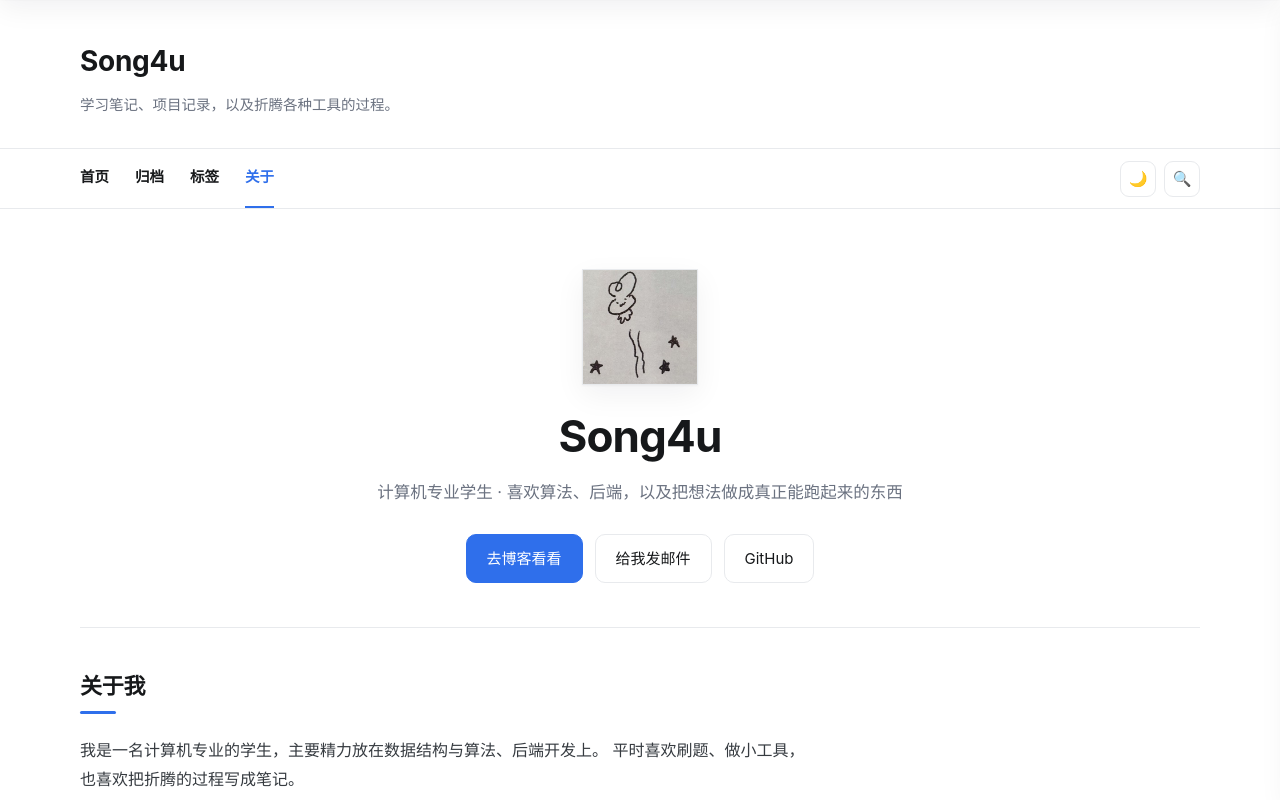
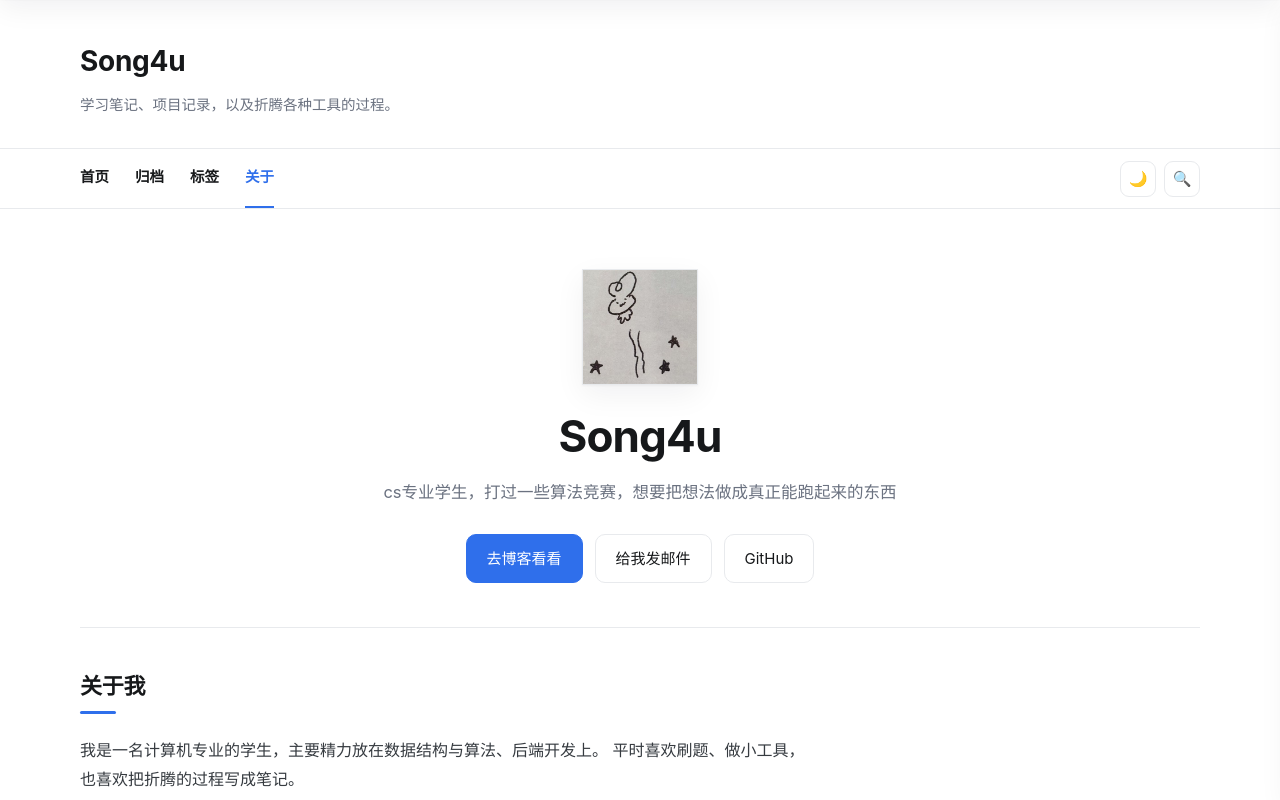
Before and after one commit to Song4uhachi/song4u-blog, a website: page about.html in a window 1280 px wide. Shown: the top 800 px of the page. Drawn offline with Linux system fonts and the light colour scheme.

Commit message:
Update about.html

```diff
--- a/about.html
+++ b/about.html
@@ -76,7 +76,7 @@
         <img class="hero__avatar" src="assets/avatar.jpg" alt="Song4u" width="116" height="116">
         <h1 class="hero__name">Song4u</h1>
         <p class="hero__tagline">
-          计算机专业学生 · 喜欢算法、后端，以及把想法做成真正能跑起来的东西
+          cs专业学生，打过一些算法竞赛，想要把想法做成真正能跑起来的东西
         </p>
         <div class="hero__actions">
           <a class="btn btn--primary" href="index.html">去博客看看</a>
```
